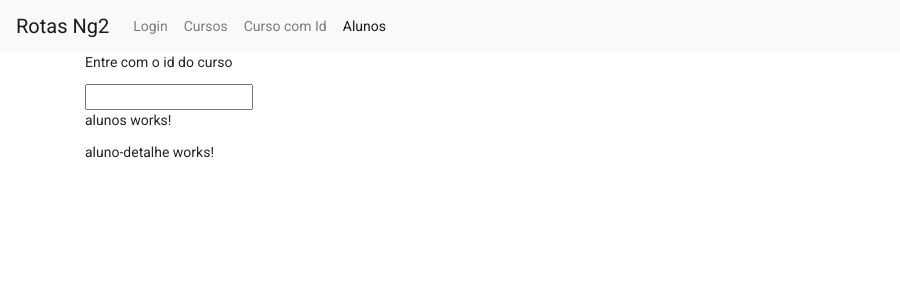
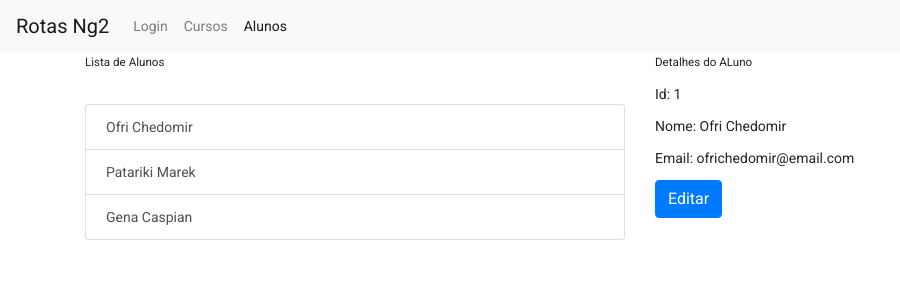
Before and after one commit to renatodev95/angular-training, an Angular app in the folder rotas/: page /alunos/1 in a window 1280 px wide. Shown: the top 300 px of the page, without its empty margins (0-900 px from the left). Built offline with nearby package versions, Linux system fonts and the light colour scheme.

Commit message:
#61: Rotas Filhas: desenvolvendo as telas

```diff
--- a/rotas/src/app/alunos/aluno-detalhe/aluno-detalhe.component.html
+++ b/rotas/src/app/alunos/aluno-detalhe/aluno-detalhe.component.html
@@ -1 +1,7 @@
-<p>aluno-detalhe works!</p>
+<h5>Detalhes do ALuno</h5>
+
+<p>Id: {{ aluno?.id }}</p>
+<p>Nome: {{ aluno?.nome }}</p>
+<p>Email: {{ aluno?.email }}</p>
+
+<button (click)="editarContato()" class="btn btn-primary">Editar</button>
--- a/rotas/src/app/alunos/aluno-detalhe/aluno-detalhe.component.ts
+++ b/rotas/src/app/alunos/aluno-detalhe/aluno-detalhe.component.ts
@@ -1,15 +1,39 @@
-import { Component, OnInit } from '@angular/core';
+import { Component, OnDestroy, OnInit } from '@angular/core';
+import { ActivatedRoute, Router } from '@angular/router';
+import { Subscription } from 'rxjs';
+
+import { AlunosService } from '../alunos.service';
 
 @Component({
   selector: 'app-aluno-detalhe',
   templateUrl: './aluno-detalhe.component.html',
-  styleUrls: ['./aluno-detalhe.component.css']
+  styleUrls: ['./aluno-detalhe.component.css'],
 })
-export class AlunoDetalheComponent implements OnInit {
+export class AlunoDetalheComponent implements OnInit, OnDestroy {
+  inscricao: Subscription = new Subscription();
+  aluno: any;
 
-  constructor() { }
+  constructor(
+    private route: ActivatedRoute,
+    private router: Router,
+    private alunoService: AlunosService
+  ) {}
 
   ngOnInit(): void {
+    this.inscricao = this.route.params.subscribe((params: any) => {
+      let id = params['id'];
+      this.aluno = this.alunoService.getAluno(id);
+      if (this.aluno == null) {
+        this.router.navigate(['/naoEncontrado']);
+      }
+    });
   }
 
+  ngOnDestroy(): void {
+    this.inscricao.unsubscribe();
+  }
+
+  editarContato() {
+    this.router.navigate(['/alunos', this.aluno.id, 'editar']);
+  }
 }
--- a/rotas/src/app/alunos/aluno-form/aluno-form.component.html
+++ b/rotas/src/app/alunos/aluno-form/aluno-form.component.html
@@ -1 +1,14 @@
-<p>aluno-form works!</p>
+<h5>Criar/Editar Aluno</h5>
+
+<div class="form-group">
+    <label for="exampleInputEmail1">#</label>
+    <input disabled [(ngModel)]="aluno.id" id="disabled" type="text" >
+</div>
+<div class="form-group">
+    <label for="nome">Nome</label>
+    <input id="nome" type="text" class="form-control" [(ngModel)]="aluno.nome">
+</div>
+<div class="form-group">
+    <label for="email">Email</label>
+    <input id="email" type="text" class="form-control active" [(ngModel)]="aluno.email">
+</div>
--- a/rotas/src/app/alunos/aluno-form/aluno-form.component.ts
+++ b/rotas/src/app/alunos/aluno-form/aluno-form.component.ts
@@ -1,15 +1,33 @@
 import { Component, OnInit } from '@angular/core';
+import { ActivatedRoute, Router } from '@angular/router';
+import { Subscription } from 'rxjs';
+import { AlunosService } from '../alunos.service';
 
 @Component({
   selector: 'app-aluno-form',
   templateUrl: './aluno-form.component.html',
-  styleUrls: ['./aluno-form.component.css']
+  styleUrls: ['./aluno-form.component.css'],
 })
 export class AlunoFormComponent implements OnInit {
+  inscricao: Subscription = new Subscription();
+  aluno: any;
 
-  constructor() { }
+  constructor(
+    private route: ActivatedRoute,
+    private alunoService: AlunosService
+  ) {}
 
   ngOnInit(): void {
+    this.inscricao = this.route.params.subscribe((params: any) => {
+      let id = params['id'];
+      this.aluno = this.alunoService.getAluno(id);
+      if (this.aluno == null) {
+        this.aluno = {};
+      }
+    });
   }
 
+  ngOnDestroy() {
+    this.inscricao.unsubscribe();
+  }
 }
--- a/rotas/src/app/alunos/alunos.component.html
+++ b/rotas/src/app/alunos/alunos.component.html
@@ -1,3 +1,15 @@
-<p>alunos works!</p>
+<div class="row">
+    <div class="col">
+        <h5>Lista de Alunos</h5>
+        <br>
+        <div class="list-group">
+            <a class="list-group-item list-group-item-action" *ngFor="let aluno of alunos" [routerLink]="[aluno.id]">
+                {{ aluno.nome }}
+            </a>
+        </div>
+    </div>
 
-<router-outlet></router-outlet>
+    <div class="col">
+        <router-outlet></router-outlet>
+    </div>
+</div>
--- a/rotas/src/app/alunos/alunos.component.ts
+++ b/rotas/src/app/alunos/alunos.component.ts
@@ -1,4 +1,6 @@
 import { Component, OnInit } from '@angular/core';
+
+import { AlunosService } from './alunos.service';
 
 @Component({
   selector: 'app-alunos',
@@ -7,9 +9,12 @@ import { Component, OnInit } from '@angular/core';
 })
 export class AlunosComponent implements OnInit {
 
-  constructor() { }
+  alunos: any[] = [];
+
+  constructor(private alunosService: AlunosService) { }
 
   ngOnInit(): void {
+    this.alunos = this.alunosService.getAlunos();
   }
 
 }
--- /dev/null
+++ b/rotas/src/app/alunos/alunos.service.ts
@@ -0,0 +1,27 @@
+import { Injectable } from '@angular/core';
+
+@Injectable({
+  providedIn: 'root',
+})
+export class AlunosService {
+  private alunos: any[] = [
+    { id: 1, nome: 'Ofri Chedomir', email: 'ofrichedomir@email.com' },
+    { id: 2, nome: 'Patariki Marek', email: 'patarikimarek@email.com' },
+    { id: 3, nome: 'Gena Caspian', email: 'genacaspian@email.com' },
+  ];
+
+  getAlunos() {
+    return this.alunos;
+  }
+
+  getAluno(id: number) {
+    for (let aluno of this.alunos) {
+      if (aluno.id == id) {
+        return aluno;
+      }
+    }
+    return null;
+  }
+
+  constructor() {}
+}
--- a/rotas/src/app/app.component.html
+++ b/rotas/src/app/app.component.html
@@ -4,13 +4,13 @@
         <div class="navbar-nav">
             <a routerLinkActive="active" class="nav-item nav-link" routerLink="/login">Login</a>
             <a routerLinkActive="active" class="nav-item nav-link" routerLink="/cursos" [queryParams]="{pagina:1}">Cursos</a>
-            <a routerLinkActive="active" class="nav-item nav-link" [routerLink]="['curso', idCurso.value]">Curso com Id</a>
+            <!-- <a routerLinkActive="active" class="nav-item nav-link" [routerLink]="['curso', idCurso.value]">Curso com Id</a> -->
             <a routerLinkActive="active" class="nav-item nav-link" routerLink="/alunos">Alunos</a>
         </div>
     </div>
 </nav>
 <div class="container">
-    <p>Entre com o id do curso</p>
-    <input #idCurso>
+    <!-- <p>Entre com o id do curso</p>
+    <input #idCurso> -->
     <router-outlet></router-outlet>
 </div>
--- a/rotas/src/app/app.module.ts
+++ b/rotas/src/app/app.module.ts
@@ -8,6 +8,7 @@ import { AlunosModule } from './alunos/alunos.module';
 import { AppRoutingModule } from './app-routing.module';
 import { AppComponent } from './app.component';
 import { CursosModule } from './cursos/cursos.module';
+import { CursosRoutingModule } from './cursos/cursos.routing.module';
 import { CursosService } from './cursos/cursos.service';
 import { HomeComponent } from './home/home.component';
 import { LoginComponent } from './login/login.component';
@@ -32,7 +33,8 @@ import { LoginComponent } from './login/login.component';
     MatToolbarModule,
     CursosModule,
     AppRoutingModule,
-    AlunosModule
+    AlunosModule,
+    CursosRoutingModule
   ],
   providers: [CursosService],
   bootstrap: [AppComponent]
```
Also changed, not shown: rotas/src/app/alunos/alunos.module.ts (+7 -5 lines), 1 other file (tests, documents, lock files or other folders).
